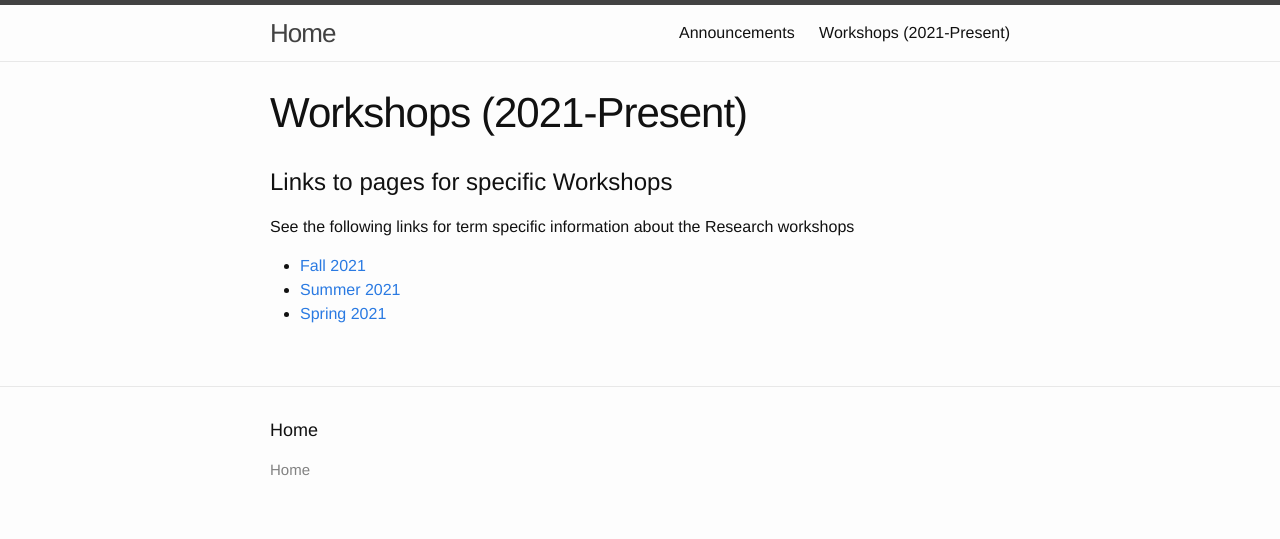
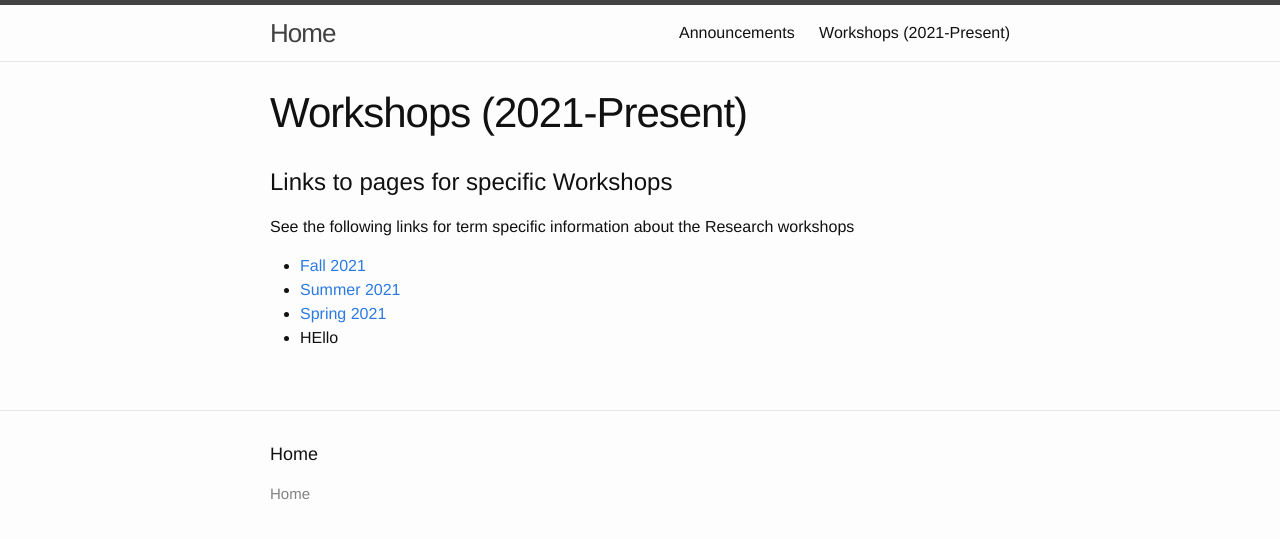
Before and after one commit to ColumbiaUndergradMathModeling/Home, a Jekyll site: the page built from workshops.md, in a window 1280 px wide. Shown: the top 539 px of the page. Built offline with Jekyll 4.4.1, drawn with Linux system fonts in a browser that asks for light colours.

Commit message:
Update workshops.md

```diff
--- a/workshops.md
+++ b/workshops.md
@@ -10,6 +10,7 @@
 
 See the following links for term specific information about the Research workshops
 
-* [Fall 2021](Home/workshops/Fa21/)
-* [Summer 2021](Home/workshops/Su21/)
-* [Spring 2021](Home/workshops/Sp21/)
+* [Fall 2021](/workshops/Fa21/)
+* [Summer 2021](/workshops/Su21/)
+* [Spring 2021](/workshops/Sp21/)
+* HEllo
```
